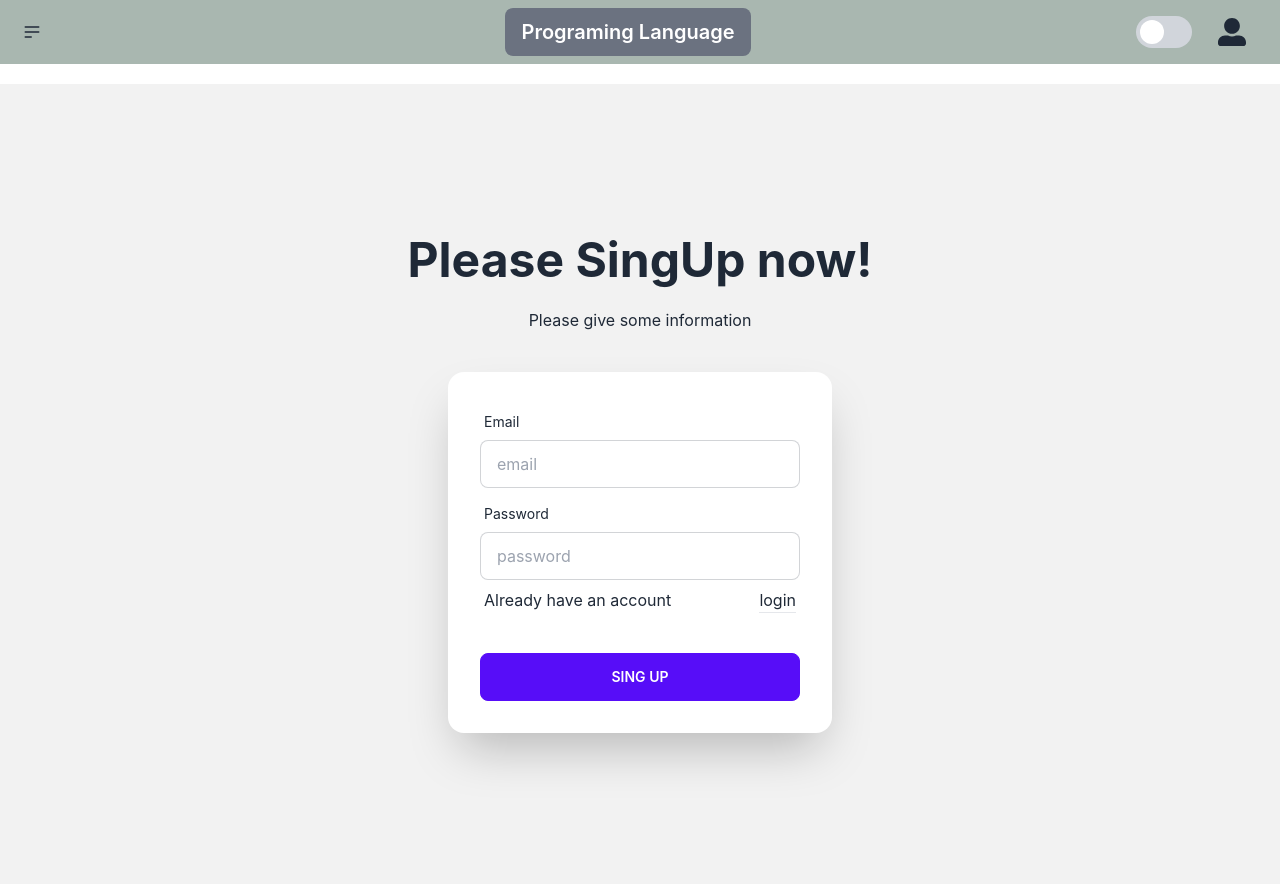
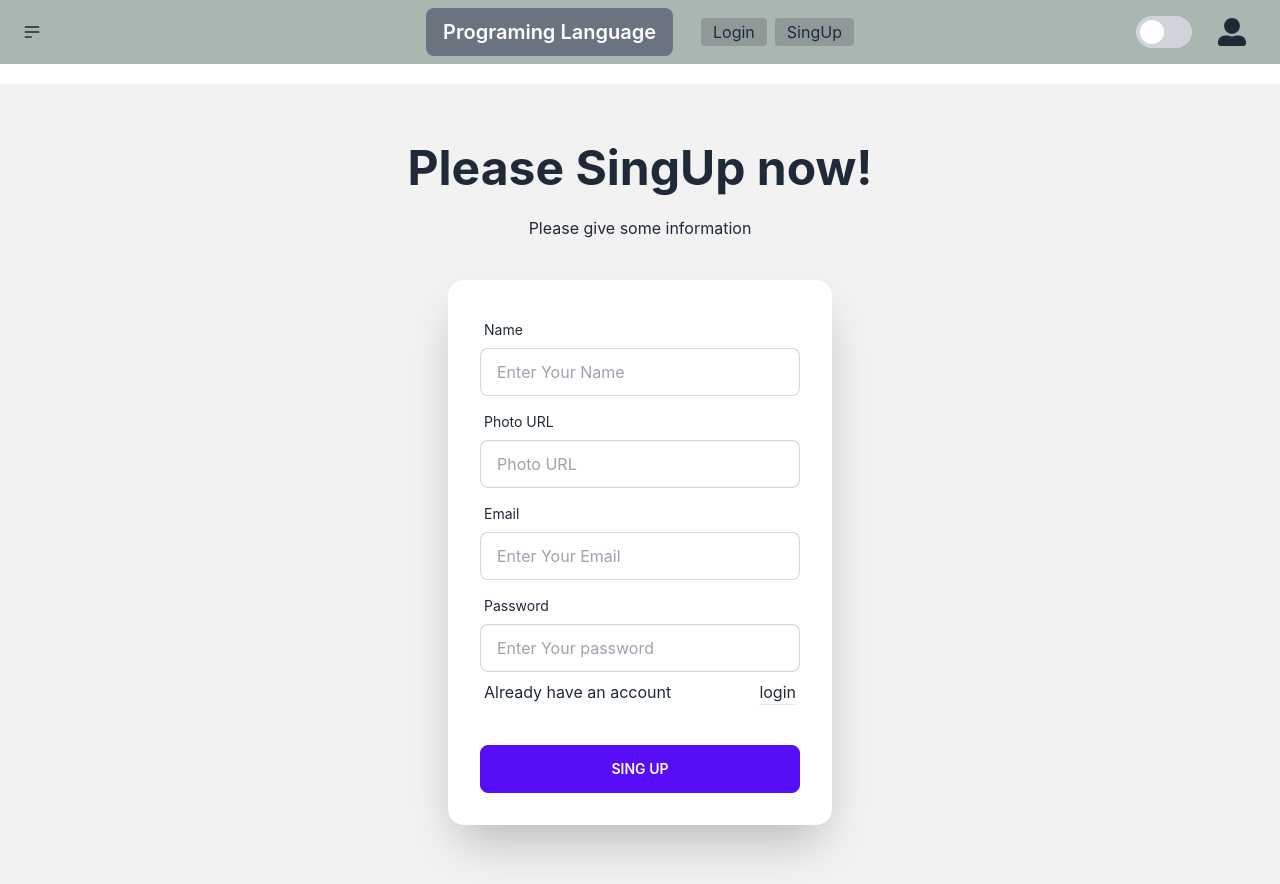
Before and after one commit to alow-akter/programing-language-client-10, a React (Create React App) app: page /singUp in a window 1280 px wide. Built offline with nearby package versions, Linux system fonts and the light colour scheme; no server answers.

Commit message:
homepage commit

```diff
--- a/src/Athentiction/Login/Login.js
+++ b/src/Athentiction/Login/Login.js
@@ -1,11 +1,36 @@
 import React from 'react';
-import { Link } from 'react-router-dom';
+import { Link, useNavigate } from 'react-router-dom';
 import { FaGoogle } from 'react-icons/fa';
 import { useContext } from 'react';
 import { AuthContext } from '../../Context/AuthProvider/AuthProvider';
 import { GoogleAuthProvider } from 'firebase/auth';
 
+
+
 const Login = () => {
+
+    const navigate = useNavigate()
+
+    const { logIn } = useContext(AuthContext)
+
+    const handleSubmit = event => {
+        event.preventDefault()
+        const from = event.target;
+        const email = from.email.value;
+        const password = from.password.value;
+        console.log(email, password)
+
+        logIn(email, password)
+            .then(result => {
+                const user = result.user;
+                console.log(user)
+                from.reset()
+                navigate('/course')
+            })
+            .catch(error => console.error(error))
+
+    }
+
     const { googleProviderLogin } = useContext(AuthContext)
 
     const googleProvider = new GoogleAuthProvider()
@@ -28,7 +53,7 @@ const Login = () => {
                         <p className="py-6">Please give some information </p>
                     </div>
                     <div className="card flex-shrink-0 w-full max-w-sm shadow-2xl bg-base-100">
-                        <div className="card-body">
+                        <form onSubmit={handleSubmit} className="card-body">
                             <div className="form-control">
                                 <label className="label">
                                     <span className="label-text">Email</span>
@@ -51,7 +76,7 @@ const Login = () => {
                             <div className="form-control mt-6 ">
                                 <button onClick={handleGoogleSingIn} className="btn btn-secondary gap-2"><FaGoogle className='w-10 h-4'></FaGoogle>Google</button>
                             </div>
-                        </div>
+                        </form>
                     </div>
                 </div>
             </div>
--- a/src/Athentiction/Sing-Up/SingUp.js
+++ b/src/Athentiction/Sing-Up/SingUp.js
@@ -1,7 +1,31 @@
 import React from 'react';
+import { useContext } from 'react';
 import { Link } from 'react-router-dom';
+import { AuthContext } from '../../Context/AuthProvider/AuthProvider';
 
 const SingUp = () => {
+
+    const { createUser } = useContext(AuthContext)
+
+    const handleSubmit = event => {
+        event.preventDefault()
+        const from = event.target;
+        const name = from.name.value;
+        const photoURL = from.photoURL.value;
+        const email = from.email.value;
+        const password = from.password.value;
+        console.log(name, photoURL, email, password)
+
+        createUser(email, password)
+            .then(result => {
+                const user = result.user;
+                console.log(user)
+                from.reset()
+            })
+            .catch(error => console.error(error))
+
+    }
+
     return (
         <div>
             <div className="hero min-h-screen bg-base-200 mt-5">
@@ -11,18 +35,30 @@ const SingUp = () => {
                         <p className="py-6">Please give some information </p>
                     </div>
                     <div className="card flex-shrink-0 w-full max-w-sm shadow-2xl bg-base-100">
-                        <div className="card-body">
+                        <form onSubmit={handleSubmit} className="card-body">
+                            <div className="form-control">
+                                <label className="label">
+                                    <span className="label-text">Name</span>
+                                </label>
+                                <input type="text" placeholder="Enter Your Name" name='name' className="input input-bordered" />
+                            </div>
+                            <div className="form-control">
+                                <label className="label">
+                                    <span className="label-text">Photo URL</span>
+                                </label>
+                                <input type="text" placeholder="Photo URL" name='photoURL' className="input input-bordered" />
+                            </div>
                             <div className="form-control">
                                 <label className="label">
                                     <span className="label-text">Email</span>
                                 </label>
-                                <input type="text" placeholder="email" className="input input-bordered" />
+                                <input type="email" placeholder="Enter Your Email" name='email' className="input input-bordered" required />
                             </div>
                             <div className="form-control">
                                 <label className="label">
                                     <span className="label-text">Password</span>
                                 </label>
-                                <input type="text" placeholder="password" className="input input-bordered" />
+                                <input type="password" placeholder="Enter Your password" name='password' className="input input-bordered" required />
                                 <label className="label">
                                     <p>Already have an account </p>
                                     <Link to='/login'>login  <hr /></Link>
@@ -31,7 +67,7 @@ const SingUp = () => {
                             <div className="form-control mt-6">
                                 <button className="btn btn-primary">Sing Up</button>
                             </div>
-                        </div>
+                        </form>
                     </div>
                 </div>
             </div>
--- a/src/Context/AuthProvider/AuthProvider.js
+++ b/src/Context/AuthProvider/AuthProvider.js
@@ -1,6 +1,6 @@
 import React, { useState } from 'react';
 import { createContext } from 'react';
-import { getAuth, onAuthStateChanged, signInWithPopup } from 'firebase/auth'
+import { createUserWithEmailAndPassword, getAuth, onAuthStateChanged, signInWithEmailAndPassword, signInWithPopup, signOut } from 'firebase/auth'
 import app from '../../Firebase/Firebase.config';
 import { useEffect } from 'react';
 
@@ -9,10 +9,21 @@ export const AuthContext = createContext()
 const auth = getAuth(app)
 
 const AuthProvider = ({ children }) => {
-    const [user, setUser] = useState(null)
+    const [user, setUser] = useState()
 
     const googleProviderLogin = (provider) => {
         return signInWithPopup(auth, provider)
+    }
+
+    const logOut = () => {
+        return signOut(auth);
+    }
+
+    const createUser = (email, password) => {
+        return createUserWithEmailAndPassword(auth, email, password)
+    }
+    const logIn = (email, password) => {
+        return signInWithEmailAndPassword(auth, email, password)
     }
 
     useEffect(() => {
@@ -26,7 +37,7 @@ const AuthProvider = ({ children }) => {
     }, [])
 
 
-    const authInfo = { user, googleProviderLogin }
+    const authInfo = { user, googleProviderLogin, logOut, createUser, logIn }
     return (
         <AuthContext.Provider value={authInfo}>
             {children}
--- a/src/Shered/Header/Header.js
+++ b/src/Shered/Header/Header.js
@@ -5,7 +5,11 @@ import { AuthContext } from '../../Context/AuthProvider/AuthProvider';
 import { FaUserAlt } from 'react-icons/fa';
 
 const Header = () => {
-    const { user } = useContext(AuthContext)
+    const { user, logOut } = useContext(AuthContext)
+    const handelLogout = () => {
+        logOut()
+            .then(error => console.error(error))
+    }
     return (
         <div>
             <div className="navbar bg-[#A9B7B0] ">
@@ -22,9 +26,24 @@ const Header = () => {
                         </ul>
                     </div>
                 </div>
-                <div className="navbar-center">
-                    <Link to="/home" className="btn btn-ghost normal-case text-xl bg-gray-500 text-white">Programing Language </Link>
-                    <h3 className='m-3'>{user?.displayName}</h3>
+                <div className="navbar-center gap-5">
+                    <Link to="/home" className="btn btn-ghost normal-case text-xl bg-gray-500 text-white ">Programing Language </Link>
+                    <div>
+                        {
+                            user?.uid ?
+                                <>
+                                    <h3 className='m-3'>{user?.displayName}</h3>
+                                    <button onClick={handelLogout} className='bg-[#C20095] rounded px-3'>log out</button>
+                                </>
+                                :
+                                <>
+                                    <Link className='bg-[#8F9A98] hover:bg-[#f378d6] px-3 py-1 m-2 rounded' to='/login'>Login</Link>
+                                    <Link className=' bg-[#8F9A98] hover:bg-[#f378d6] px-3 py-1 gap-3 rounded' to='/singUp'>SingUp</Link>
+
+                                </>
+                        }
+                    </div>
+
                 </div>
                 <div className="navbar-end">
                     <label
```
